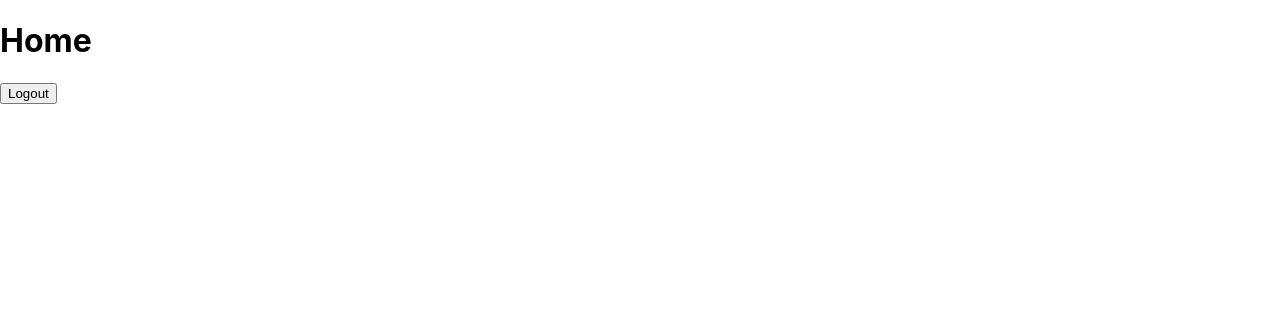
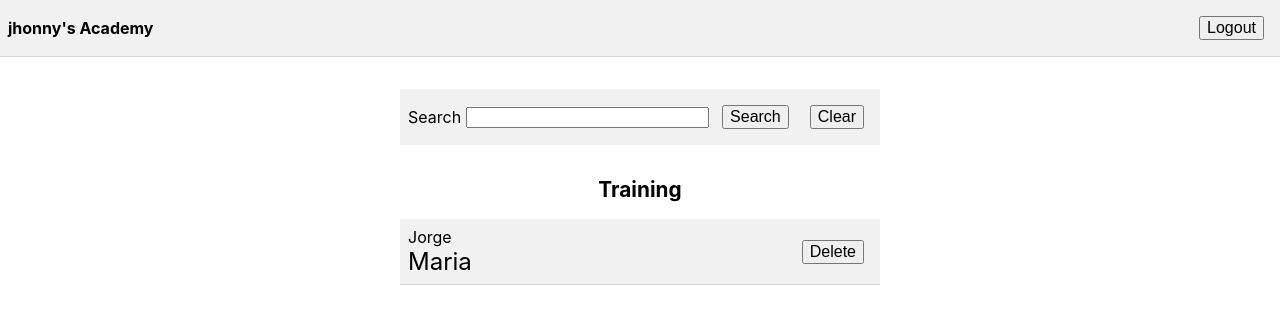
Before and after one commit to jhonnyhubb/my-login, a React (Create React App) app in the folder FrontEnd/: page / in a window 1280 px wide. Shown: the top 324 px of the page. Built offline with nearby package versions, Linux system fonts and the light colour scheme; sample sign-in values are in the browser's storage.

Commit message:
update homepage

```diff
--- a/FrontEnd/src/pages/home/index.jsx
+++ b/FrontEnd/src/pages/home/index.jsx
@@ -1,5 +1,6 @@
 import React, { useContext } from "react";
 import { AuthContext } from "../../contexts/auth";
+import { Home, Nav, Logo, Search, Label, Input, Button, Repositories, Title, List, Item, Info, Trainer, Client } from "./styles";
 
 
 const HomePage = () => {
@@ -9,11 +10,42 @@ const HomePage = () => {
         logout();
     }
 
+    const handleSearch = (query) => {
+        console.log("query", query);
+    }
+
+    const handleClear = (query) => {
+        console.log("query");
+    }
+
     return (
-    <>
-        <h1>Home</h1>
-        <button onClick={handdleLogout}>Logout</button>
-    </>
+    <Home>
+        <Nav>
+            <Logo>jhonny's Academy</Logo>
+        <Button onClick={handdleLogout}>Logout</Button>
+        </Nav>
+
+        <Search>
+            <Label htmlFor="query">Search</Label>
+            <Input type="search" name="query" id="query" />
+            <Button onClick={handleSearch}>Search</Button>
+            <Button onClick={handleClear}>Clear</Button>
+        </Search>
+
+        <Repositories>
+            <Title>Training</Title>
+            <List>
+                <Item>
+                    <Info>
+                        <Trainer>Jorge</Trainer>
+                        <Client>Maria</Client>
+                    </Info>
+                    <Button>Delete</Button>
+                </Item>
+            </List>
+        </Repositories>
+
+    </Home>
     )
 }
 
--- /dev/null
+++ b/FrontEnd/src/pages/home/styles.js
@@ -0,0 +1,81 @@
+import styled from 'styled-components'
+
+export const Home = styled.div`
+    background-color: #fff;
+`;
+
+export const Nav = styled.nav`
+    display: flex;
+    align-items: center;
+    background-color:#F1F1F1;
+    border-bottom: 1px solid #d5d5d5;
+    padding: 0.5rem;
+`;
+
+export const Logo = styled.h1`
+    flex: 1;
+    align-items: center;
+    font-size: 1rem;
+    margin: 0;
+
+`;
+
+export const Search = styled.div`
+    display: flex;
+    align-items: center;
+    gap: 5px;
+    background-color: #f1f1f1;
+    max-width: 480px;
+    margin: 2rem auto;
+    padding: 0.5rem;
+`;
+
+export const Label = styled.label`
+    flex-shrink: 0;
+`;
+
+export const Input = styled.input`
+    width: 100%;
+`;
+
+export const Button = styled.button`
+    align-items: center;
+    font-size: 16px;
+    margin: 0.5rem;
+`;
+
+export const Repositories = styled.div`
+    max-width: 480px;
+    margin: 1rem auto;
+`;
+
+export const Title = styled.h2`
+    font-size: 1.3rem;
+    text-align: center;
+`;
+
+export const List = styled.div`
+    list-style: none;
+    margin: 0;
+    padding: 0;
+`;
+
+export const Item = styled.div`
+    display: flex;
+    align-items: center;
+    background-color: #f1f1f1;
+    border-bottom: 1px solid #D5D5D5;
+    padding: 0.5rem;
+`;
+
+export const Info = styled.div`
+    flex: 1;
+`;
+
+export const Trainer = styled.div`
+
+`;
+
+export const Client = styled.div`
+   font-size:1.5rem;
+`;
--- a/FrontEnd/src/pages/login/index.jsx
+++ b/FrontEnd/src/pages/login/index.jsx
@@ -1,5 +1,5 @@
 import React, { useState, useContext } from "react";
-import { Login, Form, Label, InputEmail, InputPassword, Actions, Button } from "./styles";
+import { Login, Title, Form, Label, InputEmail, InputPassword, Actions, Button } from "./styles";
 import { AuthContext } from "../../contexts/auth"
 
 const LoginPage = () => {
@@ -16,8 +16,8 @@ const LoginPage = () => {
 
     return (
         <Login>
-            <h1 className="title">Login</h1>
             <Form onSubmit={handleSubmit}>
+                <Title>Login</Title>
                 <div className="field">
                     <Label>Email</Label>
                     <InputEmail type="email" name="email" id="email" value={email} onChange={(e) => setEmail(e.target.value)}/>
--- a/FrontEnd/src/pages/login/styles.js
+++ b/FrontEnd/src/pages/login/styles.js
@@ -6,14 +6,26 @@ export const Login = styled.div`
     align-items: center;
     justify-content: center;
     min-height:100vh;
-    padding: 0 2rem
+    padding: 0 2rem;
+    background-color:#F1F1F1
+`;
+
+export const Title = styled.div`
+    display: flex;
+    flex-direction: column;
+    align-items: center;
+    justify-content: center;
+    padding: 10px;
+    font-size: 50px;
+    font-weight: bold;
+    color: #A9A9A9;
 `;
 
 export const Form = styled.form`
-    background-color:#f1f1f1;
+    background-color:#F8F8FF;
     width: 100%;
     max-width: 480px;
-    padding: 0.5rem
+    padding: 50px
 `
 
 export const Label = styled.label`
```
